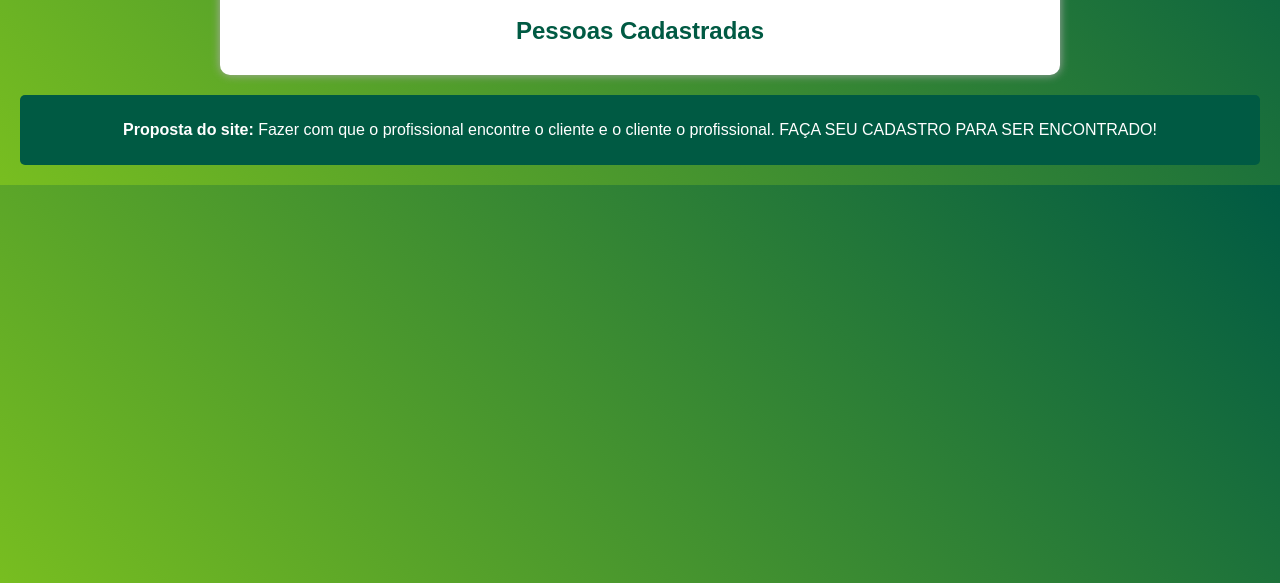
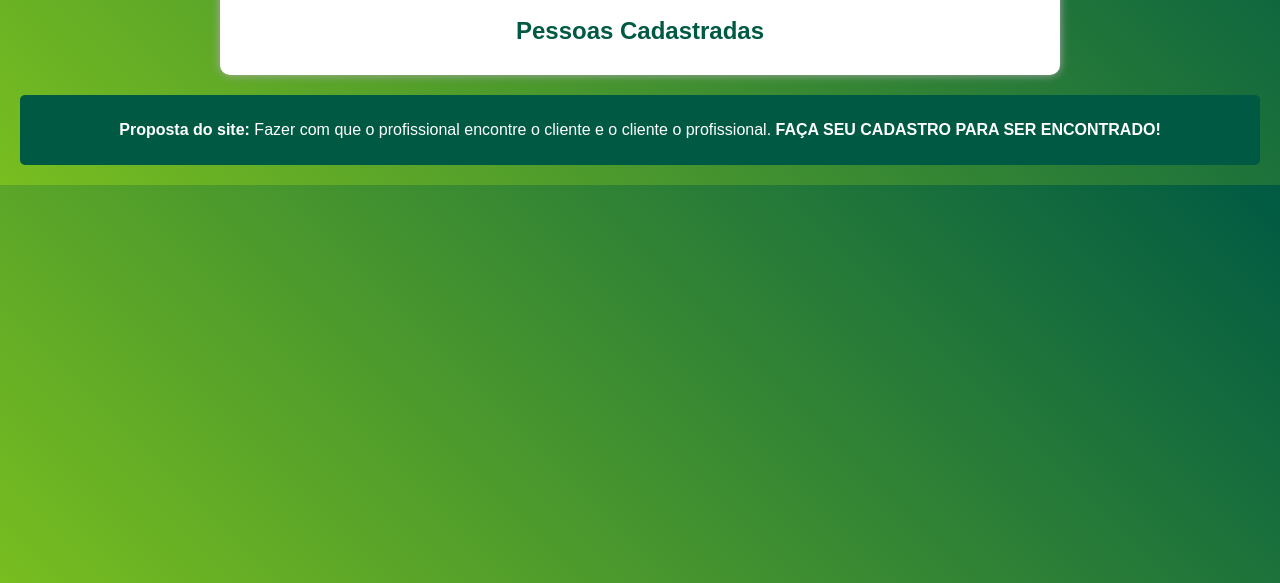
Before and after one commit to davibeza/sou-profissional, a plain HTML site: page index.html in a window 1280 px wide. Shown: the part 217-800 px from the top of the page. Drawn offline with Linux system fonts and the light colour scheme.

Commit message:
Update index.html

```diff
--- a/index.html
+++ b/index.html
@@ -112,7 +112,7 @@
     </div>
 
     <footer>
-        <p><strong>Proposta do site:</strong> Fazer com que o profissional encontre o cliente e o cliente o profissional. FAÇA SEU CADASTRO PARA SER ENCONTRADO!</p>
+        <p><strong>Proposta do site:</strong> Fazer com que o profissional encontre o cliente e o cliente o profissional. <strong>FAÇA SEU CADASTRO PARA SER ENCONTRADO!<strong/></p>
     </footer>
 
     <script>
```
